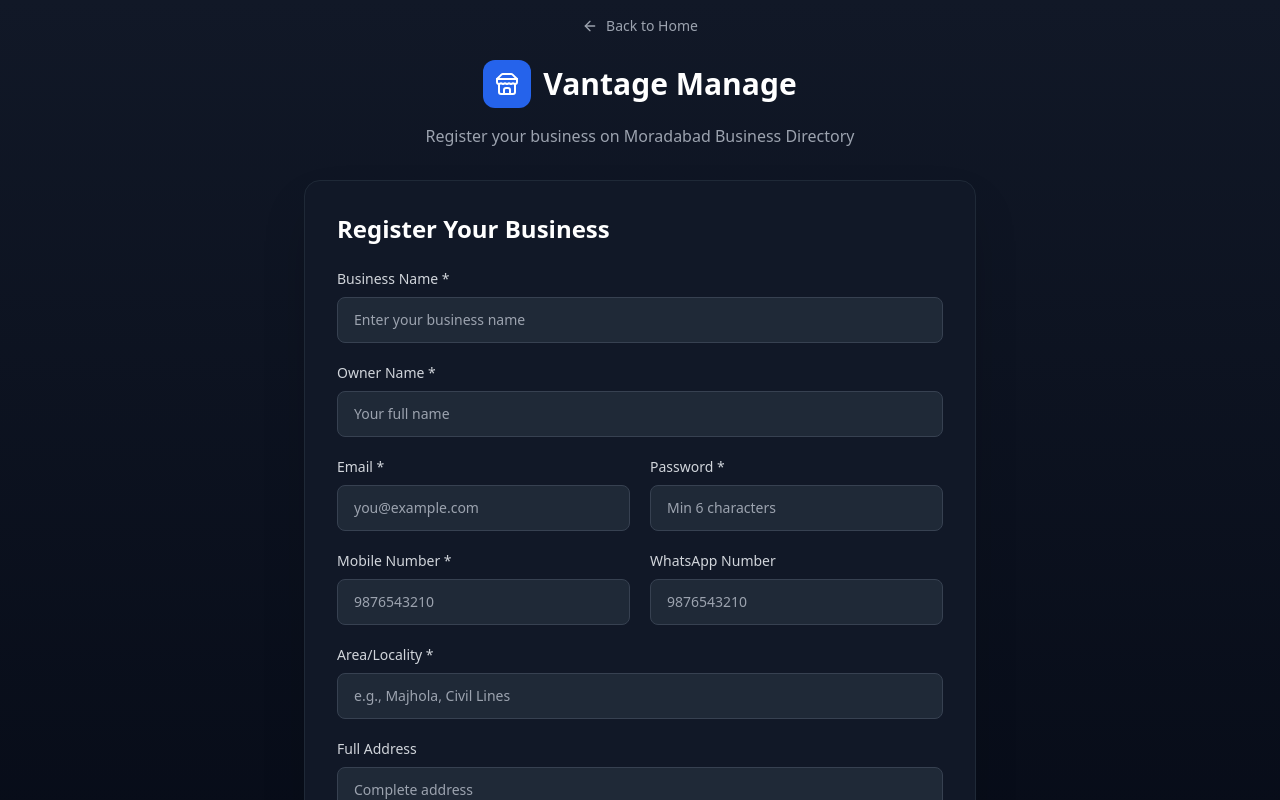
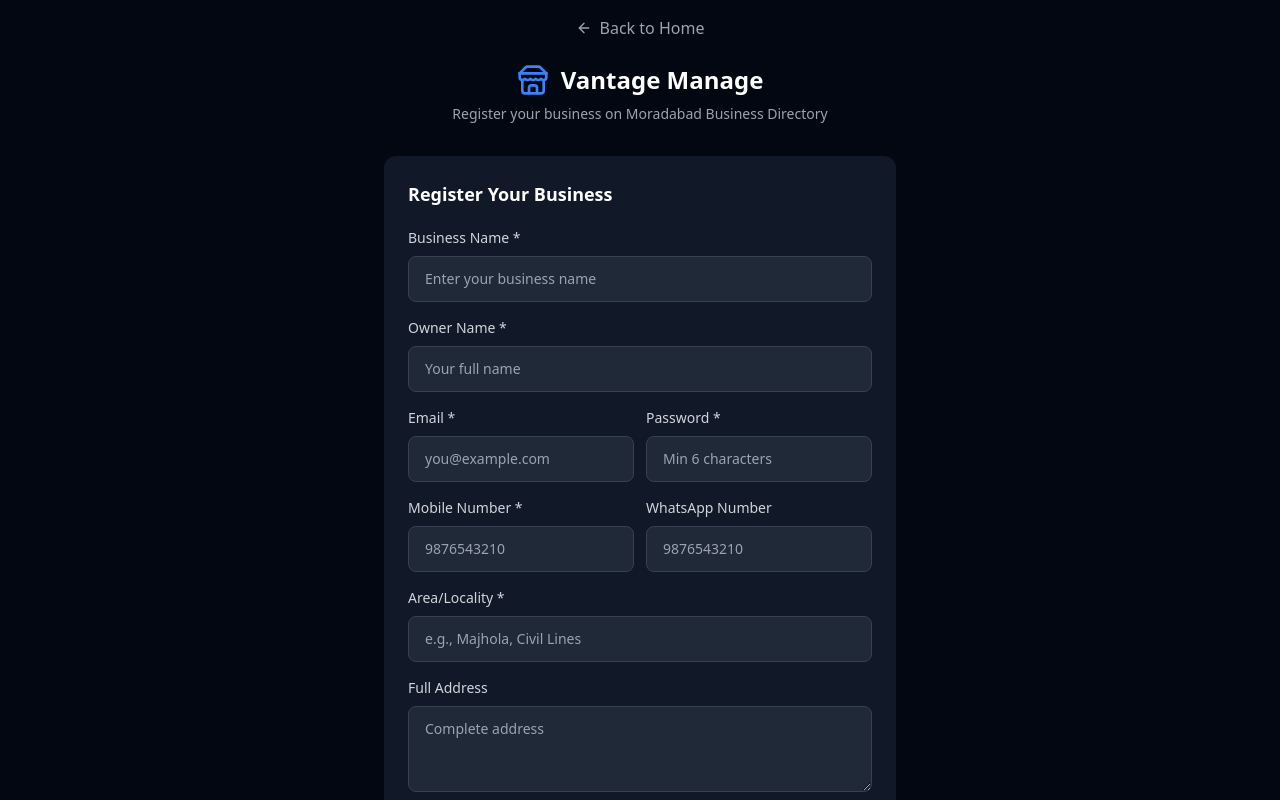
Before and after one commit to vantagemanagezain-create/vantage-manage, a Next.js app: page /register-business in a window 1280 px wide. Shown: the top 800 px of the page. Built offline with nearby package versions, Linux system fonts and the light colour scheme.

Commit message:
Add subcategory_id and city_id to register-business form and insert; clean up layout

```diff
--- a/app/register-business/page.tsx
+++ b/app/register-business/page.tsx
@@ -1,5 +1,4 @@
 'use client';
-
 import { useState } from 'react';
 import { createClient } from '@/lib/supabase/client';
 import Link from 'next/link';
@@ -24,20 +23,20 @@ export default function RegisterBusinessPage() {
     state: 'Uttar Pradesh',
     description: '',
     category_id: '',
+    subcategory_id: '',
+    city_id: '',
   });
 
   const handleSubmit = async (e: React.FormEvent) => {
     e.preventDefault();
     setLoading(true);
     setError('');
-
     try {
       // Step 1: Sign up with Supabase Auth
       const { data: authData, error: authError } = await supabase.auth.signUp({
         email: formData.email,
         password: formData.password,
       });
-
       if (authError) throw authError;
 
       // Step 2: Create vendor record with pending subscription
@@ -58,13 +57,14 @@ export default function RegisterBusinessPage() {
         state: formData.state,
         description: formData.description,
         category_id: formData.category_id || null,
+        subcategory_id: formData.subcategory_id || null,
+        city_id: formData.city_id || null,
         subscription_status: 'pending',
         payment_status: 'unpaid',
         subscription_plan: 'basic',
         active: false,
         user_id: authData.user?.id,
       });
-
       if (insertError) throw insertError;
 
       // Success - redirect to dashboard
@@ -76,41 +76,35 @@ export default function RegisterBusinessPage() {
   };
 
   return (
-    <div className="min-h-screen bg-gradient-to-b from-gray-900 to-gray-950 flex items-center justify-center p-4">
-      <div className="max-w-2xl w-full">
+    <div className="min-h-screen bg-gray-950 text-white flex flex-col items-center justify-center p-4">
+      <div className="w-full max-w-lg">
         {/* Header */}
-        <div className="text-center mb-8">
-          <Link
-            href="/"
-            className="inline-flex items-center gap-2 text-sm text-gray-400 hover:text-white mb-6 transition-colors"
-          >
-            <ArrowLeft size={16} /> Back to Home
+        <div className="mb-8 text-center">
+          <Link href="/" className="inline-flex items-center gap-2 text-gray-400 hover:text-white mb-6">
+            <ArrowLeft className="w-4 h-4" />
+            Back to Home
           </Link>
-          <div className="flex items-center justify-center gap-3 mb-4">
-            <div className="w-12 h-12 bg-blue-600 rounded-xl flex items-center justify-center">
-              <Store className="text-white" size={24} />
-            </div>
-            <h1 className="text-3xl font-bold text-white">Vantage Manage</h1>
+          <div className="flex items-center justify-center gap-3 mb-2">
+            <Store className="w-8 h-8 text-blue-500" />
+            <h1 className="text-2xl font-bold">Vantage Manage</h1>
           </div>
-          <p className="text-gray-400">Register your business on Moradabad Business Directory</p>
+          <p className="text-gray-400 text-sm">Register your business on Moradabad Business Directory</p>
         </div>
 
         {/* Form Card */}
-        <div className="bg-gray-900 border border-gray-800 rounded-2xl p-8 shadow-2xl">
-          <h2 className="text-2xl font-bold text-white mb-6">Register Your Business</h2>
+        <div className="bg-gray-900 rounded-xl p-6">
+          <h2 className="text-lg font-semibold mb-5">Register Your Business</h2>
 
           {error && (
-            <div className="bg-red-500/10 border border-red-500/30 text-red-400 rounded-lg p-4 mb-6 text-sm">
+            <div className="bg-red-900/40 border border-red-700 text-red-300 text-sm rounded-lg px-4 py-3 mb-4">
               {error}
             </div>
           )}
 
-          <form onSubmit={handleSubmit} className="space-y-5">
+          <form onSubmit={handleSubmit} className="space-y-4">
             {/* Business Name */}
             <div>
-              <label className="block text-sm font-medium text-gray-300 mb-2">
-                Business Name *
-              </label>
+              <label className="block text-sm font-medium text-gray-300 mb-2">Business Name *</label>
               <input
                 type="text"
                 required
@@ -123,9 +117,7 @@ export default function RegisterBusinessPage() {
 
             {/* Owner Name */}
             <div>
-              <label className="block text-sm font-medium text-gray-300 mb-2">
-                Owner Name *
-              </label>
+              <label className="block text-sm font-medium text-gray-300 mb-2">Owner Name *</label>
               <input
                 type="text"
                 required
@@ -137,7 +129,7 @@ export default function RegisterBusinessPage() {
             </div>
 
             {/* Email & Password */}
-            <div className="grid grid-cols-1 md:grid-cols-2 gap-5">
+            <div className="grid grid-cols-2 gap-3">
               <div>
                 <label className="block text-sm font-medium text-gray-300 mb-2">Email *</label>
                 <input
@@ -164,11 +156,9 @@ export default function RegisterBusinessPage() {
             </div>
 
             {/* Mobile & WhatsApp */}
-            <div className="grid grid-cols-1 md:grid-cols-2 gap-5">
+            <div className="grid grid-cols-2 gap-3">
               <div>
-                <label className="block text-sm font-medium text-gray-300 mb-2">
-                  Mobile Number *
-                </label>
+                <label className="block text-sm font-medium text-gray-300 mb-2">Mobile Number *</label>
                 <input
                   type="tel"
                   required
@@ -179,9 +169,7 @@ export default function RegisterBusinessPage() {
                 />
               </div>
               <div>
-                <label className="block text-sm font-medium text-gray-300 mb-2">
-                  WhatsApp Number
-                </label>
+                <label className="block text-sm font-medium text-gray-300 mb-2">WhatsApp Number</label>
                 <input
                   type="tel"
                   value={formData.whatsapp_number}
@@ -219,9 +207,7 @@ export default function RegisterBusinessPage() {
 
             {/* Description */}
             <div>
-              <label className="block text-sm font-medium text-gray-300 mb-2">
-                Business Description
-              </label>
+              <label className="block text-sm font-medium text-gray-300 mb-2">Business Description</label>
               <textarea
                 value={formData.description}
                 onChange={(e) => setFormData({ ...formData, description: e.target.value })}
@@ -241,11 +227,9 @@ export default function RegisterBusinessPage() {
             </button>
 
             {/* Login Link */}
-            <p className="text-center text-sm text-gray-400 mt-4">
+            <p className="text-center text-sm text-gray-400">
               Already have an account?{' '}
-              <Link href="/login" className="text-blue-400 hover:underline">
-                Login here
-              </Link>
+              <Link href="/login" className="text-blue-400 hover:underline">Login here</Link>
             </p>
           </form>
         </div>
```
